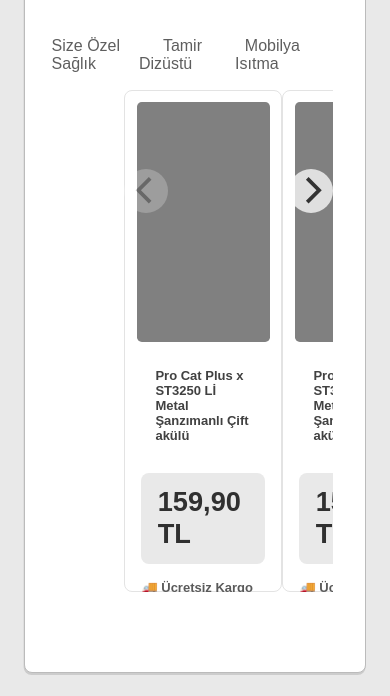
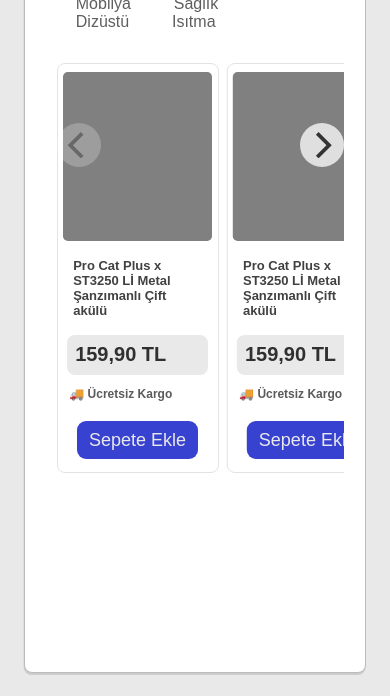
Before and after one commit to egeyil/segmentify-frontend, a plain HTML site: page index.html in a window 390 px wide. Shown: the part 148-844 px from the top of the page. Drawn offline with Linux system fonts and the light colour scheme.

Commit message:
website is fully responsive, fixed many layout issues

```diff
--- a/app.js
+++ b/app.js
@@ -1,6 +1,8 @@
 //==========SLIDER LIBRARY FLICKITY==============//
 
-var elem = document.querySelector('.main-carousel');
+const elem = document.querySelector('.main-carousel');
+
+
 var flkty = new Flickity( elem, {
   // options
   accessibility: true,
@@ -9,4 +11,5 @@
   imagesLoaded: true,
   lazyLoad: true,
   pageDots: false,
+  prevNextButtons: true
 });
--- a/styles.css
+++ b/styles.css
@@ -56,7 +56,6 @@
 
 .product-name {
     font-weight: bold;
-    font-size: 14px;
     color: rgb(65, 65, 65);
 }
 
@@ -66,7 +65,6 @@
 }
 
 .product-price p {
-    font-size: 1.7em;
     font-weight: bold;
     color: rgb(48, 48, 48);
 }
@@ -80,7 +78,6 @@
     background-color:rgb(56, 66, 209);
     color: rgb(233, 233, 233);
     font-weight: 500;
-    font-size: 1.3em;
     border-style: none;
     border: none;
     border-radius: 0.5em;
@@ -128,36 +125,36 @@
 /* ===========CAROUSEL SECTION============== */
 
 .carousel-section {
+    min-height: 80vh;
     width: 70vw;
-    float: right;
+    float:inline-start;
 }
 
 .products {
-    /* display: flex;
-    gap: 1em; */
-    margin: 0 3em 1em 0;
+    margin: 0 0 3vh 0;
 }
 
 .product-card {
-    max-width: 280px;
+    max-width: 17em;
+    margin-right: 1vw;
 }
 
 .image-container {
     text-align: center;
-    margin: 0.7em 0.7em;
+    margin: 0.9vh 0.9vw;
 }
 
 .image-placeholder {
-    max-width: 15em;
-    min-height: 15em;
+    min-height: 13em;
 }
 
 .container {
-    padding: 0 1em;
+    padding: 0 1vw;
 }
 
 .product-name {
-    padding: 1em 1em;
+    font-size: 16px;
+    padding: 1.5vh 1vw;
 }
 
 .product-name p {
@@ -165,16 +162,17 @@
 }
 
 .product-price {
-    margin-top: 1em;
+    margin-top: 1vh;
 }
 
 .product-price p {
-    margin: 0 0.5em;
-    padding: 0.5em 0.1em;
+    font-size: 24px;
+    margin: 0 0.5vw;
+    padding: 1.2vh 0 1.2vh 1vw;
 }
 
 .cargo {
-    margin: 1em 0;
+    margin: 1vh 0;
 }
 
 .buy-container {
@@ -183,46 +181,70 @@
 }
 
 .buy-button {
-    padding: 0.5em 1em;
-    margin: 0.2em 0.5em 0.7em 0.5em;
+    font-size: 17px;
+    padding: 1vh 3vw;
+    margin: 1vh 0.5vw 1.5vh 0.5vw;
 }
 
 /* ===================RESPONSIVE DESIGN==================== */
 
  @media screen and (max-width: 850px),
-       screen and (max-height: 600px) {
-
-    /* disable Flickity for small devices */
-    .carousel:after {
-        content: '';
-    }
-    main {
-        overflow: hidden;
-    }
-    p {
-        font-size: 13px;
-    }
-    .content {
-        flex-direction: column;
+       screen and (max-height: 665px) {
+    main > h1 {
+        font-size: 20px;
+        padding: 3vh 0 0 7vw;
     }
     .sidebar {
-        display: flex;
-        flex-wrap: nowrap;
         justify-content: space-between;
         max-width: 100%;
-        margin: 2vh 2vw;
+        margin: 2em 2em;
     }
     .sidebar li{
         display: inline;
         padding: 0.2em 0.2em 0.2em 0.2em;
-        margin:0.5em 1em;
+        margin: 0.5em 1em;
+    }
+    .carousel-section {
+        min-height: 70vh;
+        width: 90vw;
     }
     .products {
         margin: 0 2em;
     }
     .product-card {
-        max-width: 40vw;
-        max-height: 500px;
+        max-width: 30vw;
+        min-width: 10em;
+        margin-right: 2vw;
+    }
+    .image-container {
+        margin: 1vh 1.5vw;
+    }
+    .image-placeholder {
+        min-height: 20vh;
+    }
+    .product-name {
+        padding: 1vh 3vw;
+    }
+    .product-name p {
+        font-size: 13px;
+    }
+    .product-price {
+        margin: 1vh 1.5vw;
+    }
+    .product-price p {
+        margin: 0;
+        font-size: 20px;
+        padding: 1vh 2vw;
+    }
+    .cargo {
+        margin: 1.2vh 2vw;
+    }
+    .cargo p {
+        font-size: 12px;
+    }
+    .buy-button {
+        font-size: 18px;
+        width: 80%;
     }
 
 }
```
